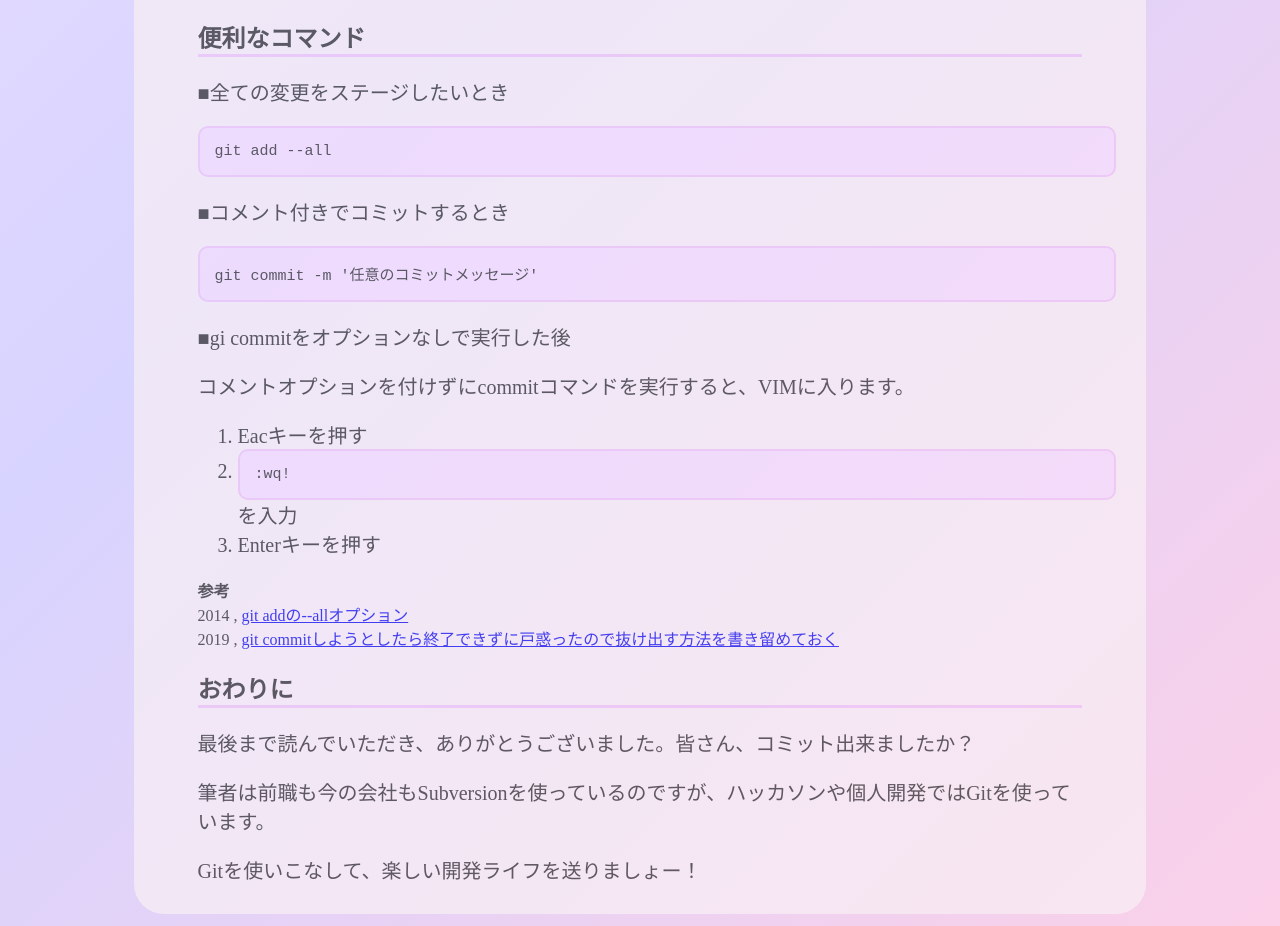
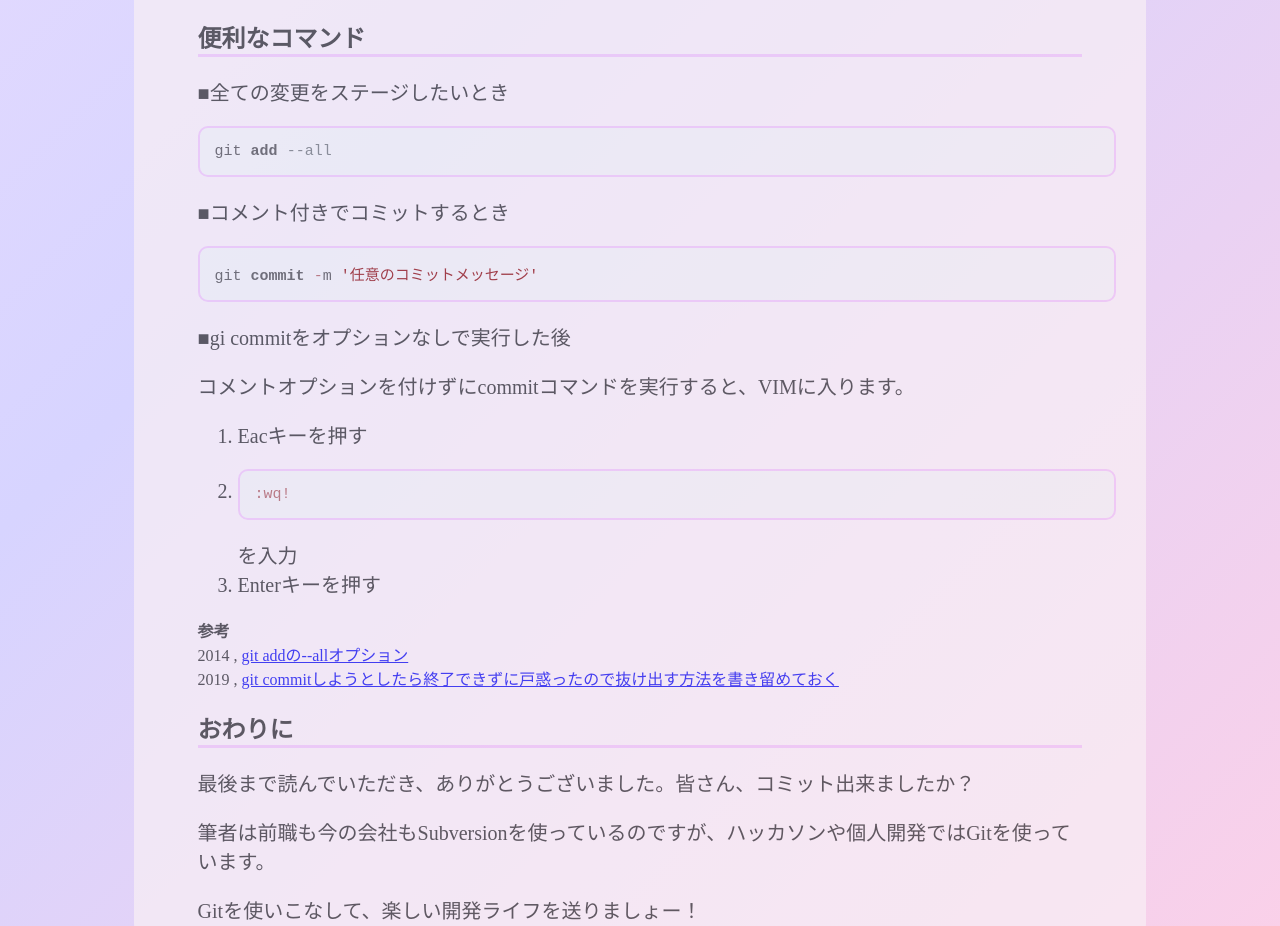
Before and after one commit to tomonarimomoka/blog, a plain HTML site: page src/howToUseGit.html in a window 1280 px wide. Shown: the part 1800-2726 px from the top of the page. Drawn offline with nearby package versions, Linux system fonts and the light colour scheme.

Commit message:
Gitの記事にもシンタックスハイライト適応

```diff
--- a/src/howToUseGit.html
+++ b/src/howToUseGit.html
@@ -16,6 +16,8 @@
   <meta charset="UTF-8">
   <link rel="stylesheet" href="../style.css">
   <meta name="viewport" content="width=device-width, initial-scale=1.0">
+  <link rel="stylesheet" href="https://cdnjs.cloudflare.com/ajax/libs/highlight.js/11.7.0/styles/default.min.css">
+  <script src="https://cdnjs.cloudflare.com/ajax/libs/highlight.js/11.7.0/highlight.min.js"></script>
 </head>
 <body>
   <!-- ヘッダー高さ分の余白   -->
@@ -100,7 +102,7 @@
       <p>コメントオプションを付けずにcommitコマンドを実行すると、VIMに入ります。</p>
       <ol>
         <li>Eacキーを押す</li>
-        <li><code class="codeBlock">:wq!</code>を入力 </li>
+        <li><pre><code class="codeBlock">:wq!</code></pre>を入力 </li>
         <li>Enterキーを押す</li>
       </ol>
 
@@ -119,5 +121,6 @@
         Gitを使いこなして、楽しい開発ライフを送りましょー！
       </p>
   </main>
+  <script>hljs.highlightAll();</script>
   </body>
 </html>
```
